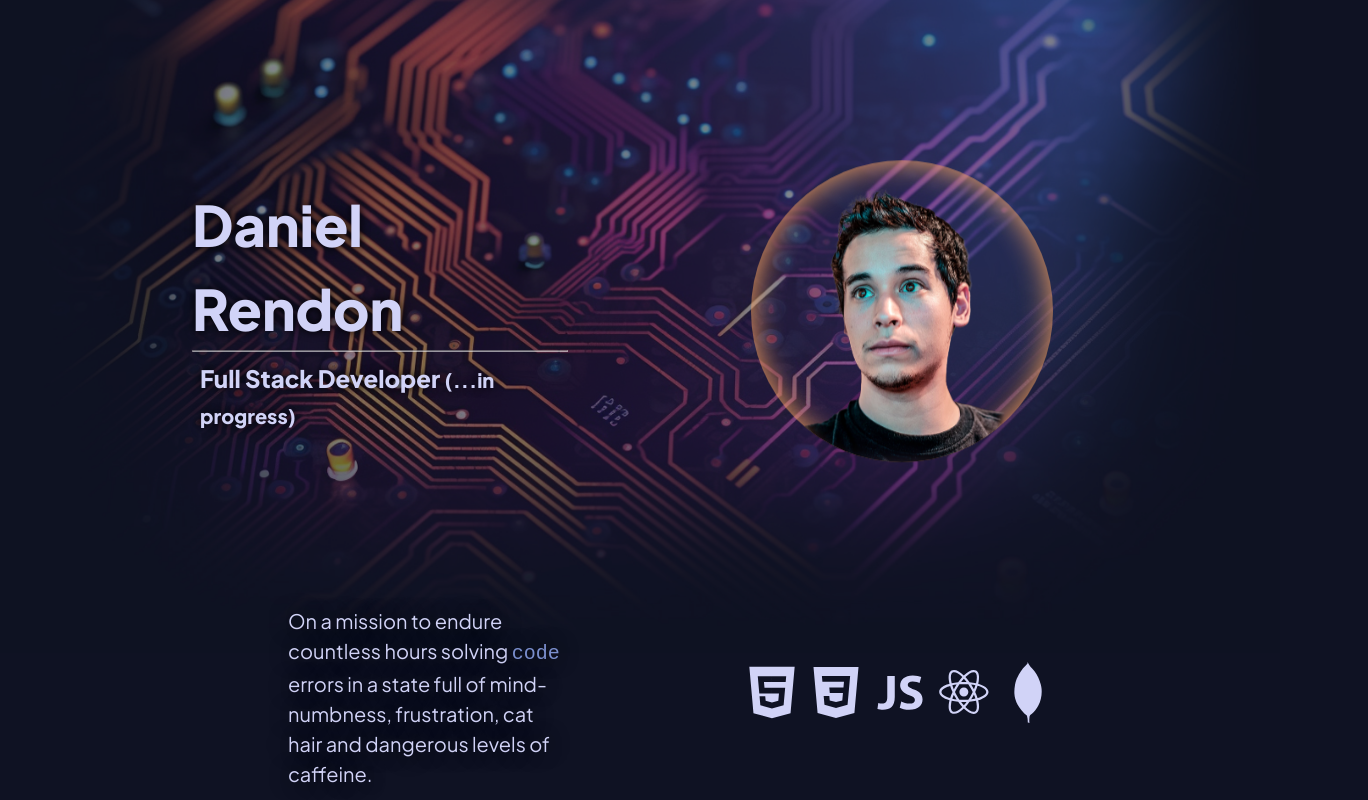
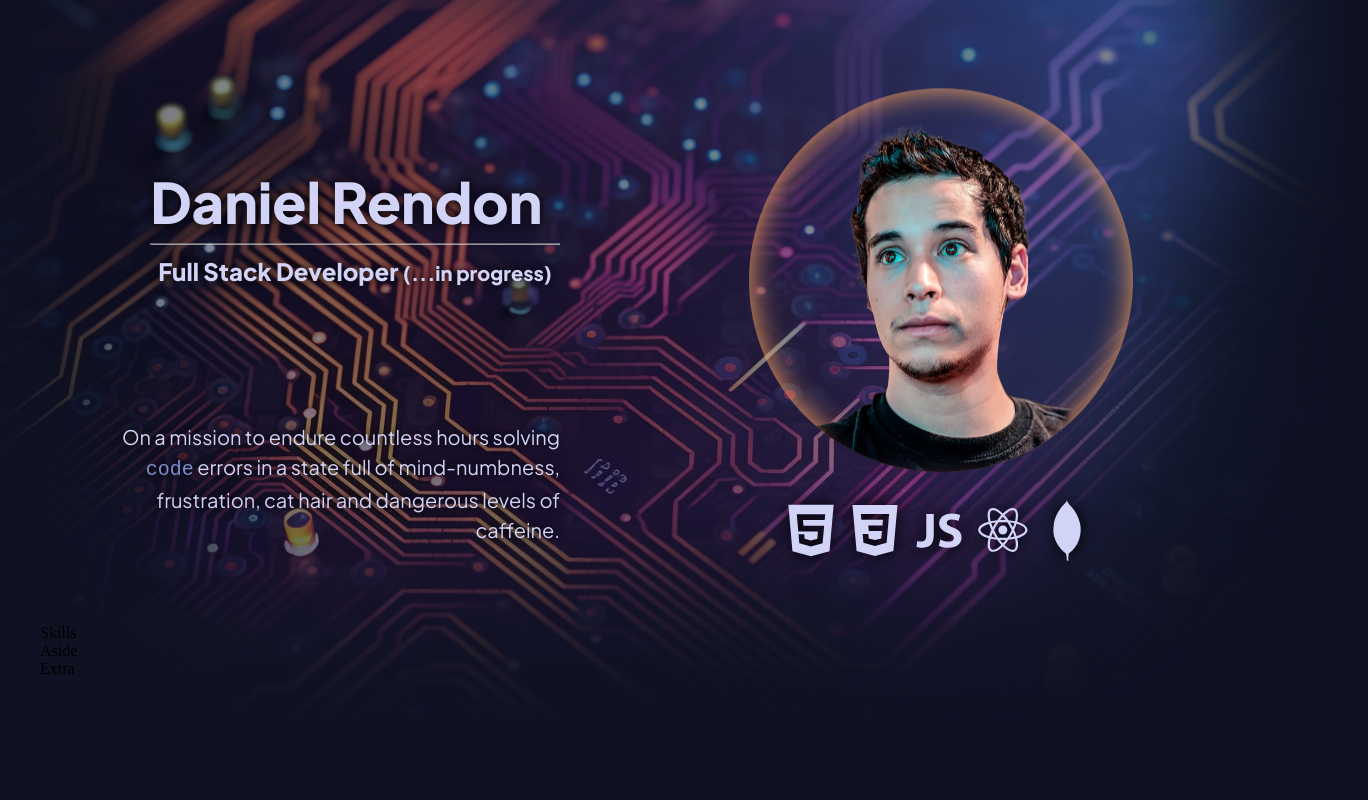
Before and after one commit to DanielRendon1020/portfolio-site, a React (Create React App) app: page / in a window 1280 px wide. Shown: the top 800 px of the page, 1368 px wide, since content can reach past the window. Built offline with nearby package versions, Linux system fonts and the light colour scheme.

Commit message:
done with header(for now)

```diff
--- a/src/App.css
+++ b/src/App.css
@@ -7,6 +7,8 @@
 
 body {
   background: var(--color-bg);
+  max-width: 75rem;
+  margin-inline: auto;
 }
 
 hr {
--- a/src/components/header/Header.jsx
+++ b/src/components/header/Header.jsx
@@ -2,13 +2,20 @@ import React from "react";
 import bg from "../../assets/bg-fade.jpg";
 import self from "../../assets/self.png";
 import "./header.css";
-import {DiHtml5, DiCss3, DiJavascript1, DiReact, DiMongodb} from "react-icons/di";
+import {
+  DiHtml5,
+  DiCss3,
+  DiJavascript1,
+  DiReact,
+  DiMongodb,
+} from "react-icons/di";
 
 const Header = () => {
   return (
     <div className="header">
       <img className="background" src={bg} alt="background" />
       <div className="head-title">
+        <div className="left-col">
           <div className="title">
             <h1 className="name">Daniel Rendon</h1>
             <hr className="line" />
@@ -21,6 +28,9 @@ const Header = () => {
             errors in a state full of mind-numbness, frustration, cat hair and
             dangerous levels of caffeine.
           </p>
+        </div>
+        <div className="right-col">
+          <div className="right-col-center">
             <div className="self-circle">
               <img className="self" src={self} alt="me" />
             </div>
@@ -33,6 +43,8 @@ const Header = () => {
             </div>
           </div>
         </div>
+      </div>
+    </div>
   );
 };
 
--- a/src/components/header/header.css
+++ b/src/components/header/header.css
@@ -1,3 +1,5 @@
+/* Variables in index file */
+
 .header {
     display: flex;
     justify-content: center;
@@ -8,7 +10,6 @@
     position: absolute;
     top: -4rem;
     opacity: .5;
-    max-width: 100%;
     z-index: -1;
 }
 
@@ -17,24 +18,43 @@
     color: var(--color-text);
     line-height: 1.5;
     display: grid;
-    grid-template-columns: 1fr 1fr;
-    grid-template-rows: 2fr 1fr;
+    grid-template-columns: repeat(2, 1fr);
+    grid-template-rows: 1fr;
     grid-column-gap: 1rem;
     grid-row-gap: 1rem;
-    padding: 4rem 8rem;
+    padding: 4rem 0 0 0;
+}
+
+.left-col {
+    grid-area: 1 / 1 / 2 / 2;
+    padding: 1.5rem;
+    display: flex;
+    flex-direction: column;
+    align-items: end;
+    justify-content: space-around;
+}
+
+.right-col {
+    grid-area: 1 / 2 / 2 / 3;
+    padding: 1.5rem;
+    display: flex;
+    flex-direction: column;
+    align-items: start;
+}
+
+.right-col-center {
+    display: flex;
+    flex-direction: column;
+    align-items: center;
 }
 
 .title {
-    grid-area: 1 / 1 / 2 / 2;
-    align-self: center;
-    justify-self: end;
     text-shadow: 0 0 10px rgb(0, 0, 0);
-    padding: 4rem;
+    padding: 1rem 3rem;
 }
 
 .name {
     font-size: 3.5rem;
-    font-size: clamp(2rem, 6vw, 3.5rem);
 }
 
 .tagline {
@@ -43,13 +63,12 @@
 }
 
 .description {
-    grid-area: 2 / 1 / 3 / 2;
-    align-self: center;
-    padding: 2rem 4rem 2rem 10rem;
-    justify-self: end;
     font-size: 1.25rem;
-    text-shadow: 0 0 20px rgb(0, 0, 0);
+    padding: 0 3rem;
+    text-align: end;
+    text-shadow: 0 0 8px rgb(0, 0, 0);
 }
+
 .description code {
     animation: var(--color-change);
 }
@@ -59,8 +78,7 @@
 }
 
 .self-circle {
-    grid-area: 1 / 2 / 2 / 3;
-    width: 60%;
+    width: clamp(5rem, 30vw, 80%);
     height: auto;
     aspect-ratio: 1;
     border-radius: 50%;
@@ -69,7 +87,6 @@
     justify-content: center;
     align-items: baseline;
     overflow: hidden;
-    margin: auto;
     transition: 300ms cubic-bezier(0.65, 0.04, 0.68, 1.57);
     -webkit-animation: vibrate-1 8s linear infinite both;
     animation: vibrate-1 8s linear infinite both;
@@ -83,12 +100,11 @@
 }
 
 .langs {
-    grid-area: 2 / 2 / 3 / 3;
     font-size: 4rem;
-    text-shadow: 0 0 20px rgb(0, 0, 0);
-    justify-self: center;
-    align-self: center;
+    filter: drop-shadow(0 0 8px black);
+    padding: 1rem;
 }
+
 
 
 @-webkit-keyframes vibrate-1 {
--- a/src/components/projects/Projects.jsx
+++ b/src/components/projects/Projects.jsx
@@ -2,7 +2,11 @@ import React from 'react'
 
 const Projects = () => {
   return (
-    <div>Projects</div>
+    <div>
+      <div>
+
+      </div>
+    </div>
   )
 }
 
```
Lines whose indentation alone changed are shown as unchanged.
